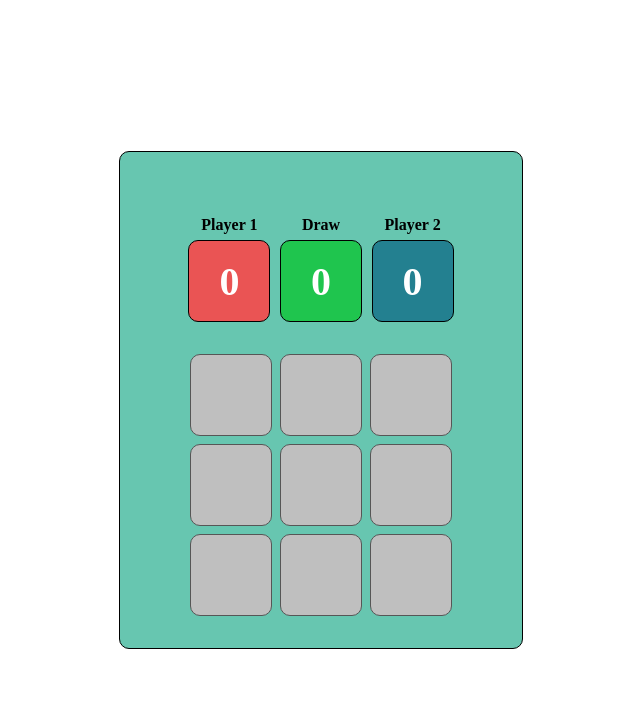
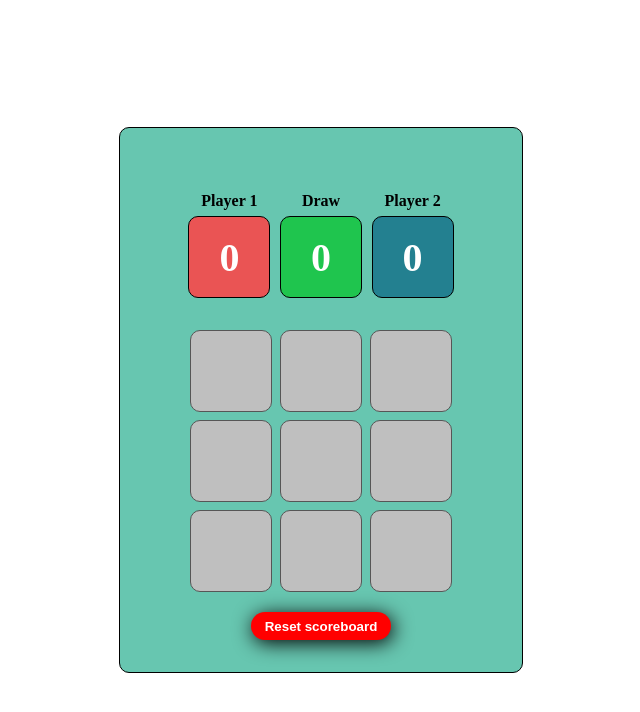
Before and after one commit to SabinGhimireNP/Tic-Tac-Toe-, a plain HTML site: page index.html in a window 1280 px wide. Shown: the whole page, without its empty margins (319-959 px from the left). Drawn offline with Linux system fonts and the light colour scheme.

Commit message:
reset added

```diff
--- a/index.html
+++ b/index.html
@@ -38,6 +38,7 @@
         <div data-set="9" class="tile"></div>
       </div>
       <div class="buttons">
+        <button class="resetScoreboard">Reset scoreboard</button>
       </div>
     </main>
   </body>
--- a/script.js
+++ b/script.js
@@ -2,6 +2,8 @@ const tiles = document.querySelectorAll(".tile");
 const p1Score = document.querySelector(".p1");
 const p2Score = document.querySelector(".p2");
 const drawScore = document.querySelector(".draw");
+const resetScore = document.querySelector(".resetScoreboard");
+
 const winaudio = new Audio("assests/page-flip-47177.mp3");
 const rewindaudio = new Audio("assests/rewind.mp3");
 let board = ["", "", "", "", "", "", "", "", ""];
@@ -83,7 +85,13 @@ function resetGame() {
     });
   }, 100);
 }
+function resetScoreboard() {
+  drawScore.textContent = 0;
+  p2Score.textContent = 0;
+  p1Score.textContent = 0;
+}
 
+resetScore.addEventListener("click", resetScoreboard);
 tiles.forEach((tile) =>
   tile.addEventListener("click", (e) => contentChange(e, tile))
 );
--- a/style.css
+++ b/style.css
@@ -29,6 +29,7 @@ body {
   display: flex;
   justify-content: center;
   align-items: center;
+  cursor: pointer;
 }
 
 @keyframes flip {
@@ -112,3 +113,14 @@ label {
   color: #000000;
   margin-bottom: 0.4em;
 }
+.resetScoreboard {
+  padding: 0.5em 1em;
+  margin-top: 1.5em;
+  font-weight: bolder;
+  background-color: red;
+  color: white;
+  border: none;
+  border-radius: 100px;
+  box-shadow: 2px 3px 20px 0.1px black;
+  cursor: pointer;
+}
```
